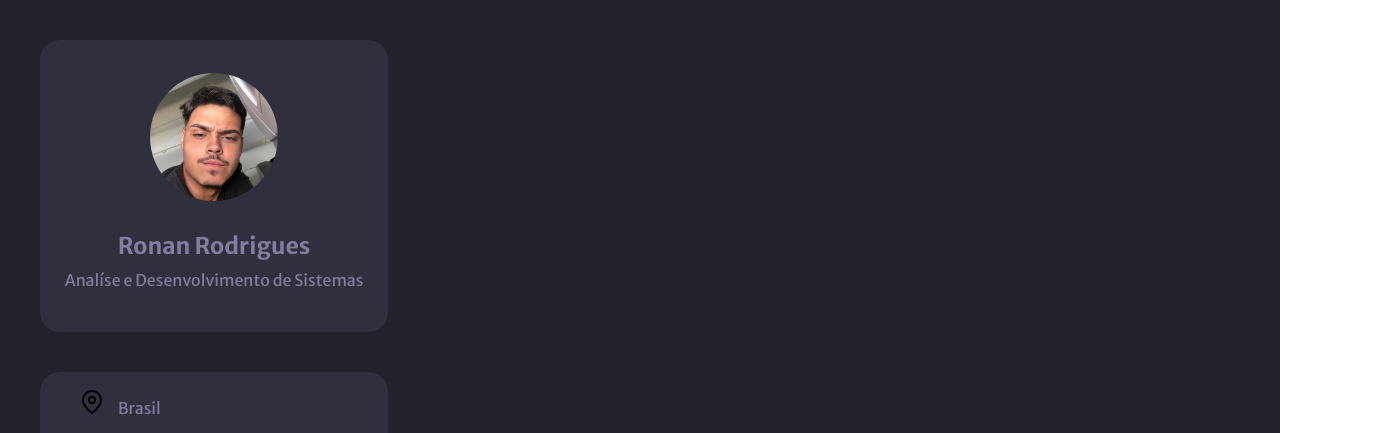
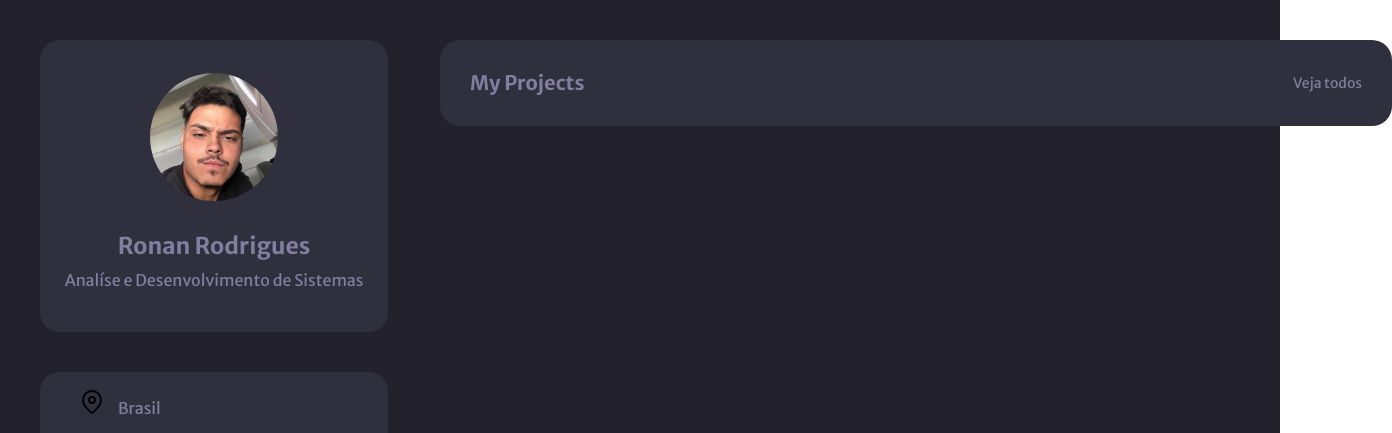
Before and after one commit to ronanrood/portfolio, a plain HTML site: page index.html in a window 1280 px wide. Shown: the top 433 px of the page, 1392 px wide, since content can reach past the window. Drawn offline with Linux system fonts and the light colour scheme.

Commit message:
add cardMyProjects

```diff
--- a/index.html
+++ b/index.html
@@ -191,11 +191,18 @@
           </div>
         </div>
       </div>
-
     </div>
 
 
-    <div class="right-container"></div>
+    <div class="right-container">
+      <div class="cardProjects">
+        <div class="contentCardProjects">
+          <p>My Projects</p>
+          <a href="#">Veja todos</a>
+        </div>
+
+      </div>
+  </div>
 
     </div>
   </body>
--- a/styles.css
+++ b/styles.css
@@ -7,8 +7,9 @@
 }
 
 .main{
-  height: auto;
   background: rgba(34, 33, 44, 1);
+    display: grid;
+    grid:"lContainer rContainer";
 }
 
 .leftContainer{
@@ -16,6 +17,15 @@
   padding-left: 40px;
   display: flex;
   flex-direction: column;
+  width: 400px;
+  grid-area: lContainer;
+}
+.rightContainer{
+  width: auto;
+  height: auto;
+  display: flex;
+  flex-direction: column;
+  grid-area: rContainer;
 }
 
 .cardProfile{
@@ -206,3 +216,32 @@
   font-weight:400;
   font-family: Merriweather Sans;
 }
+.cardProjects{
+  width: 952px;
+  height: 86px;
+  background-color: rgba(48, 47, 61, 1);
+  border-radius: 20px;
+}
+.contentCardProjects{
+display: flex;
+justify-content: space-between;
+padding-left: 30px;
+padding-right: 30px;
+margin-top: 40px;
+}
+.contentCardProjects > p{
+  font-size: 20px;
+  font-family: Merriweather Sans;
+  font-weight: 700;
+  color: rgba(131, 126, 159, 1);
+  padding-top: 30px;
+  width: 200px;
+}
+.contentCardProjects > a{
+  font-size: 14px;
+  font-family: Merriweather Sans;
+  font-weight: 300;
+  color: rgba(131, 126, 159, 1);
+  padding-top: 34px;
+  text-decoration: none;
+}
```
